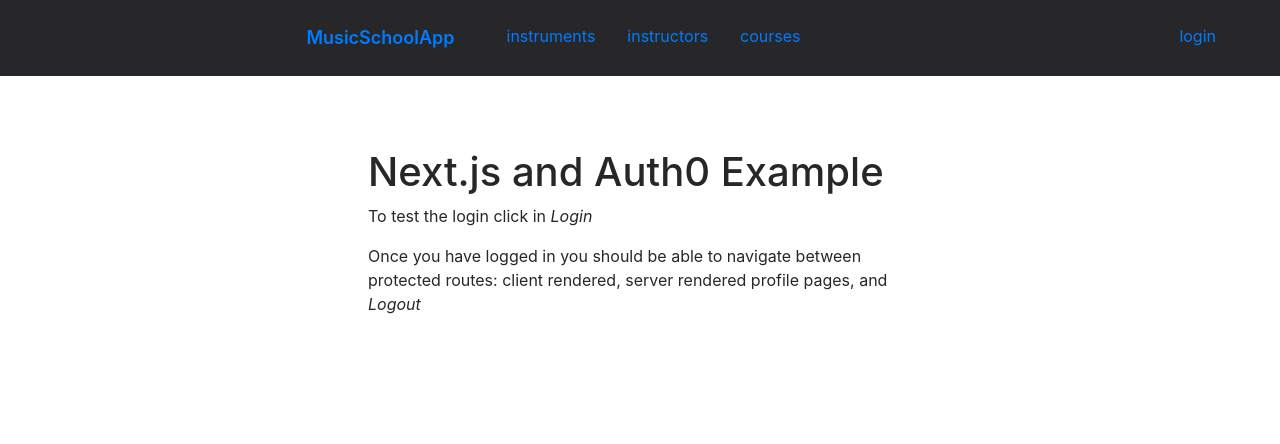
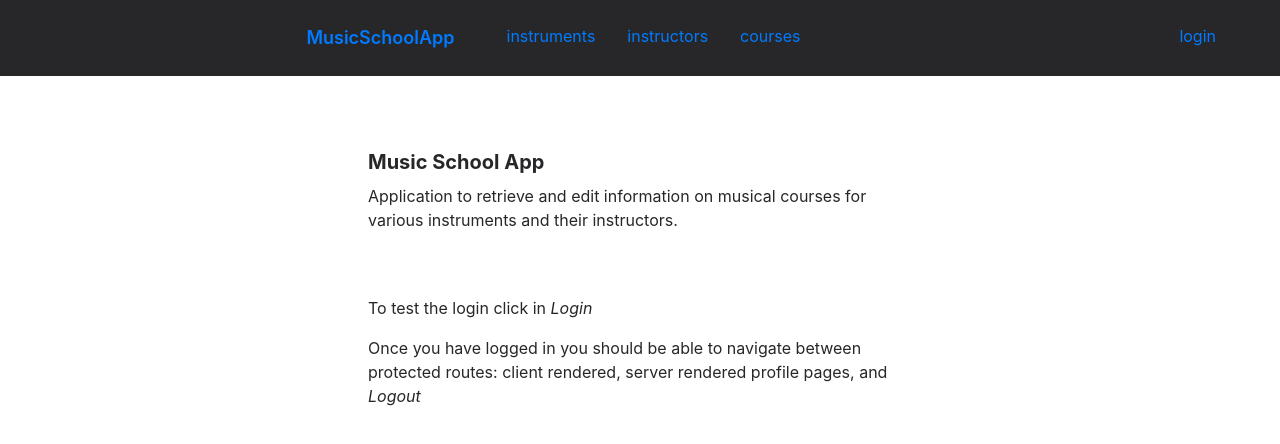
Before and after one commit to alexander-jaferey/MusicSchoolApp, a Next.js app in the folder frontend/: page / in a window 1280 px wide. Shown: the top 444 px of the page. Built offline with nearby package versions, Linux system fonts and the light colour scheme; no server answers.

Commit message:
update frontend homepage language

```diff
--- a/frontend/pages/index.tsx
+++ b/frontend/pages/index.tsx
@@ -6,9 +6,15 @@ const Home = () => {
 
   return (
     <Layout user={user} loading={isLoading}>
-      <h1>Next.js and Auth0 Example</h1>
+      {isLoading && <p>Loading login info...</p>}
 
-      {isLoading && <p>Loading login info...</p>}
+      {!isLoading && (
+        <>
+          <h2 className="text-xl font-bold">Music School App</h2>
+          <p>Application to retrieve and edit information on musical courses for various instruments and their instructors.</p>
+          <br /><br />
+        </>
+      )}
 
       {!isLoading && !user && (
         <>
```
